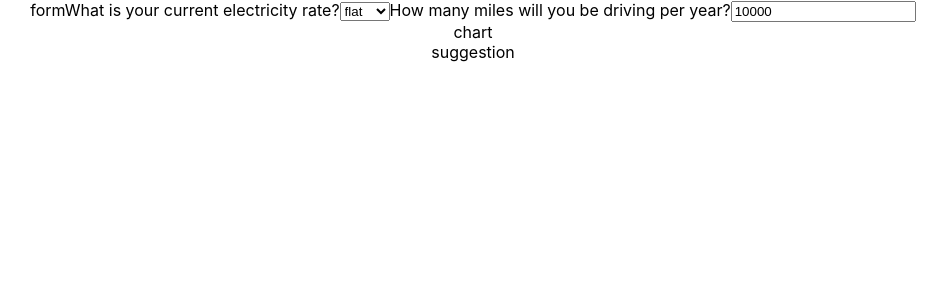
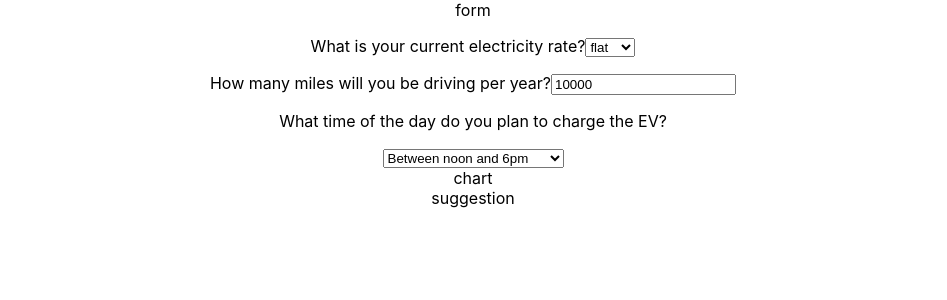
Before and after one commit to Kama580/zappyride-rate-comparison, a React (Create React App) app: page / in a window 1280 px wide. Shown: the top 300 px of the page, without its empty margins (167-1114 px from the left). Built offline with nearby package versions, Linux system fonts and the light colour scheme.

Commit message:
feat: charging time user input

```diff
--- a/src/App.js
+++ b/src/App.js
@@ -19,31 +19,26 @@ class App extends React.Component {
 			},
 			currentRate: "flat",
 			milesPerYear: 10000,
-			chargeTimeWindow: "",
+			chargeTimeWindow: "Between noon and 6pm",
 			bestPlan: "",
 		};
-		// this.setCurrentRate = this.setCurrentRate.bind(this);
-		// this.setMilesPerYear = this.setMilesPerYear.bind(this);
 		this.handleUserInput = this.handleUserInput.bind(this);
 	}
 	componentDidUpdate() {
 		console.log("state:", this.state);
 	}
-	// setCurrentRate(rate) {
-	// 	this.setState({
-	// 		currentRate: rate,
-	// 	});
-	// }
 
 	handleUserInput(event) {
 		this.setState({ [event.target.name]: event.target.value });
 	}
 
 	render() {
+		const timesOfDayOptions = Object.keys(this.state.timesOfDay);
 		return (
 			<div className="App">
 				<form>
 					form
+					<p>
 						<label htmlFor="currentRate">
 							What is your current electricity rate?
 						</label>
@@ -52,6 +47,8 @@ class App extends React.Component {
 								<option key={idx}>{rate}</option>
 							))}
 						</select>
+					</p>
+					<p>
 						<label htmlFor="milesPerYear">
 							How many miles will you be driving per year?
 						</label>
@@ -61,6 +58,17 @@ class App extends React.Component {
 							onChange={this.handleUserInput}
 							value={this.state.milesPerYear}
 						/>
+					</p>
+					<p>
+						<label htmlFor="chargeTimeWindow">
+							What time of the day do you plan to charge the EV?
+						</label>
+					</p>
+					<select name="chargeTimeWindow" onChange={this.handleUserInput}>
+						{timesOfDayOptions.map((time, idx) => (
+							<option key={idx}>{time}</option>
+						))}
+					</select>
 				</form>
 				<div className="chart">chart</div>
 				<div className="suggestion">suggestion</div>
@@ -69,8 +77,4 @@ class App extends React.Component {
 	}
 }
 
-//which rate they are currently on - dropdown
-//how many miles the user will drive per year - slider
-//what hours of the day they plan to charge - dropdown
-
 export default App;
```
Lines whose indentation alone changed are shown as unchanged.
